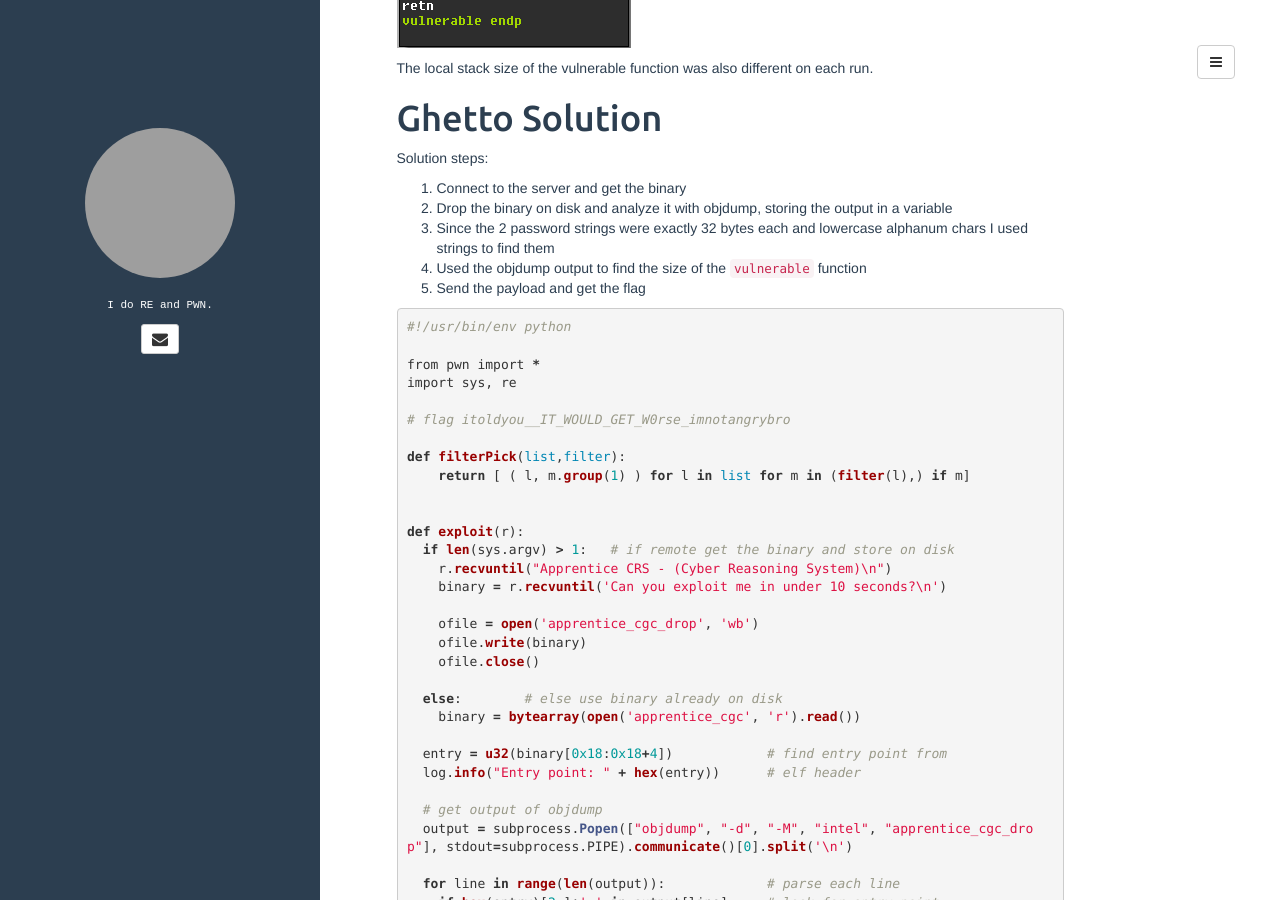
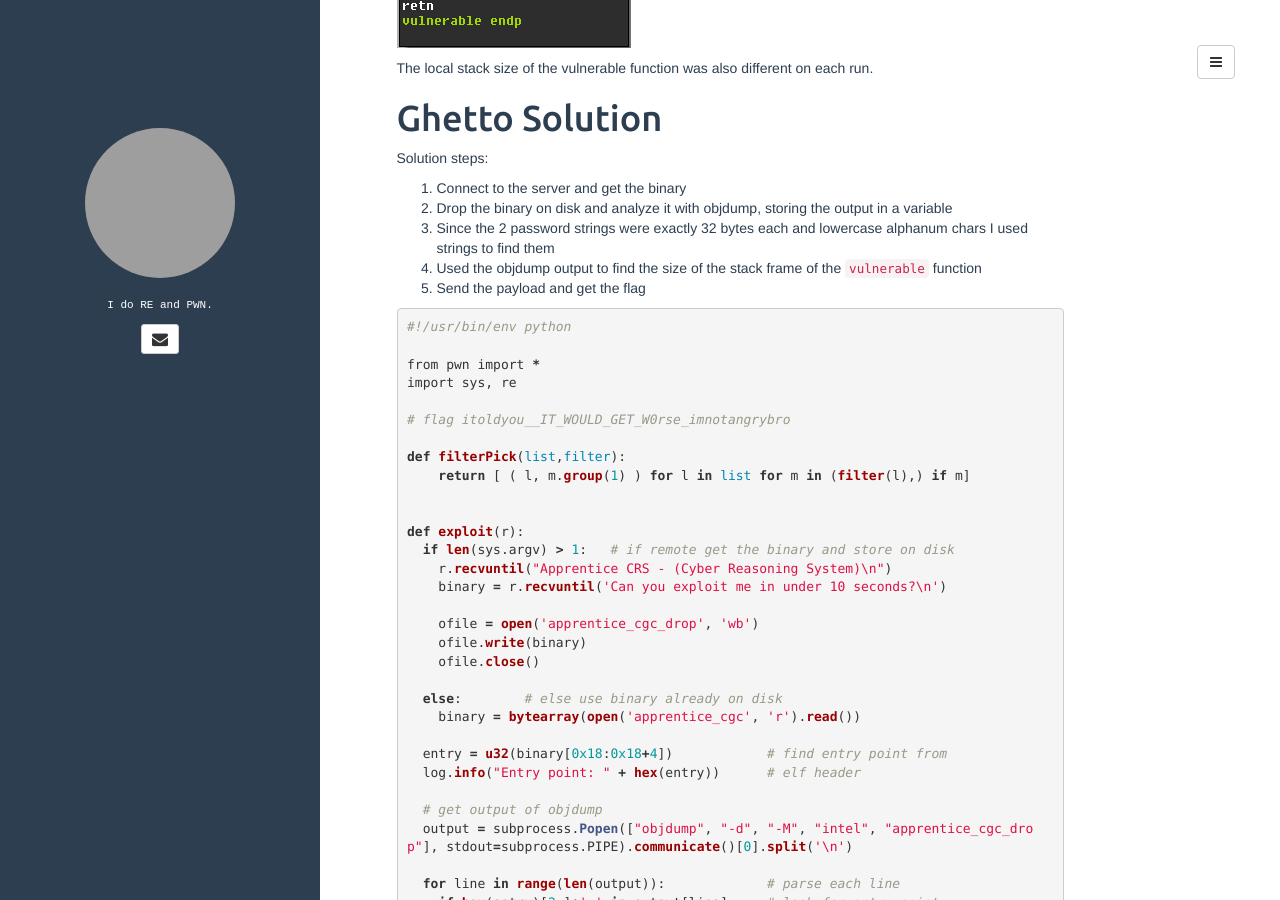
Before and after one commit to farazsth98/farazsth98.github.io, a Jekyll site: the page built from _posts/2016-08-05-openCTF-apprentice_cgc.md, in a window 1280 px wide and 900 px high, scrolled down 1335 px. Built offline with Jekyll 4.4.1, drawn with Linux system fonts in a browser that asks for light colours; comment, search, counter and statistics services are not loaded; grey boxes are pictures that could not be loaded.

Commit message:
openctf apprentice-cgc 300

```diff
--- a/_posts/2016-08-05-openCTF-apprentice_cgc.md
+++ b/_posts/2016-08-05-openCTF-apprentice_cgc.md
@@ -32,7 +32,7 @@ Solution steps:
 1. Connect to the server and get the binary
 2. Drop the binary on disk and analyze it with objdump, storing the output in a variable
 3. Since the 2 password strings were exactly 32 bytes each and lowercase alphanum chars I used strings to find them
-4. Used the objdump output to find the size of the `vulnerable` function
+4. Used the objdump output to find the size of the stack frame of the `vulnerable` function
 5. Send the payload and get the flag
 
 {% highlight python %}
```
